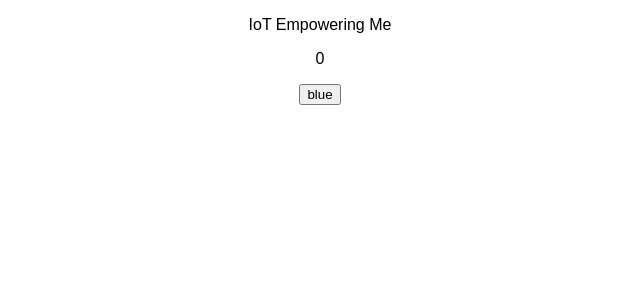
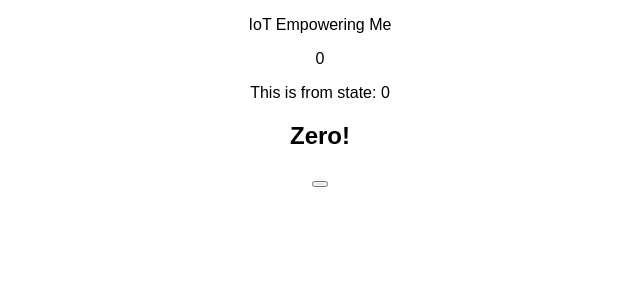
Before and after one commit to davideliason/iotempoweringme_site, a React (Create React App) app in the folder client/: page / in a window 1280 px wide. Shown: the top 300 px of the page, without its empty margins (320-960 px from the left). Built offline with nearby package versions, Linux system fonts and the light colour scheme.

Commit message:
add some conditional rendering for education purposes

```diff
--- a/client/src/App.js
+++ b/client/src/App.js
@@ -20,7 +20,6 @@ class App extends Component {
         <p>IoT Empowering Me</p>
         <SOSClient />
          <button onClick={this.handleClick}>
-          {this.state.clientData}
          </button>
       </div>
     );
@@ -34,9 +33,18 @@ class SOSClient extends Component {
   }
 
   render(){
+    const geoNumber = this.state.geolocation;
+    const geoNumberText = "0" ? (
+        <h2>Zero!</h2>
+      ) : (
+        <h2> Not zero</h2>
+      )
+
     return (
       <div>
           <p>{this.state.geolocation}</p>
+          <p>This is from state: {geoNumber}</p>
+          {geoNumberText}
       </div>
     )
   }
```
